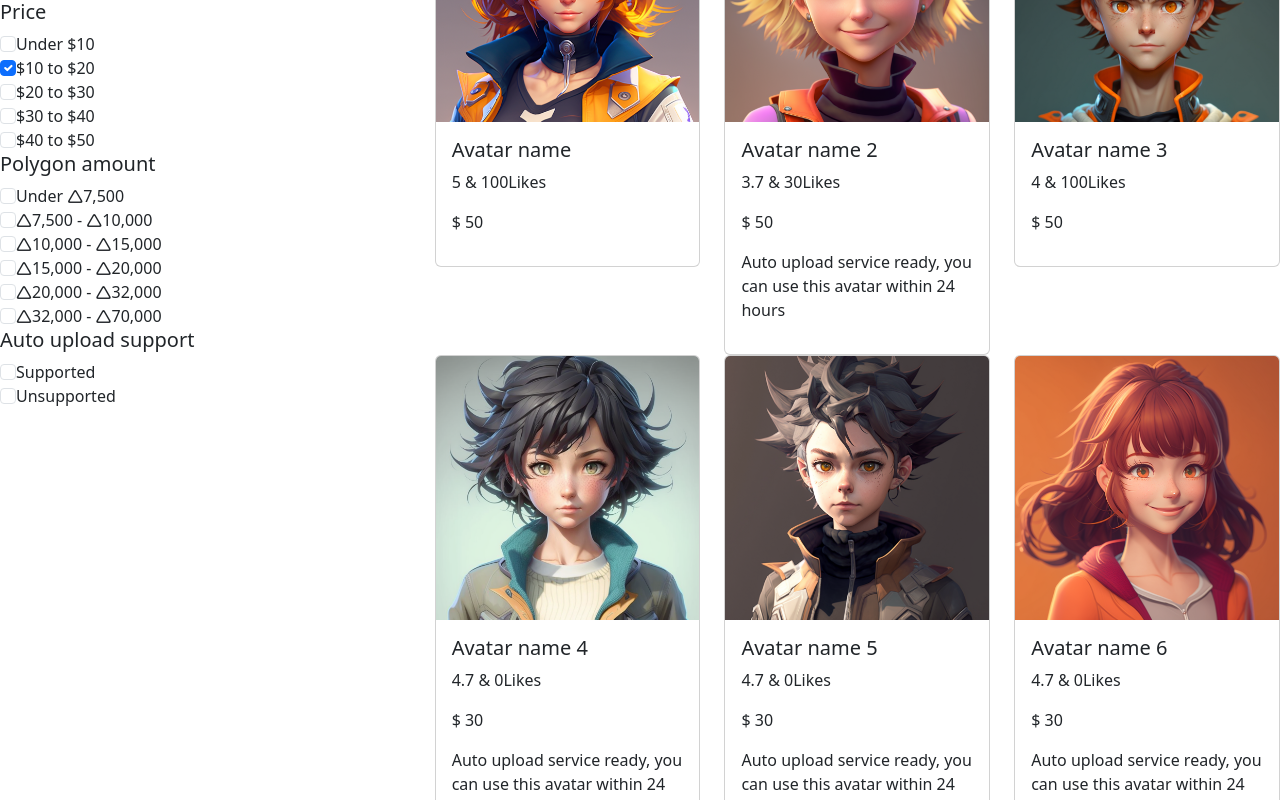
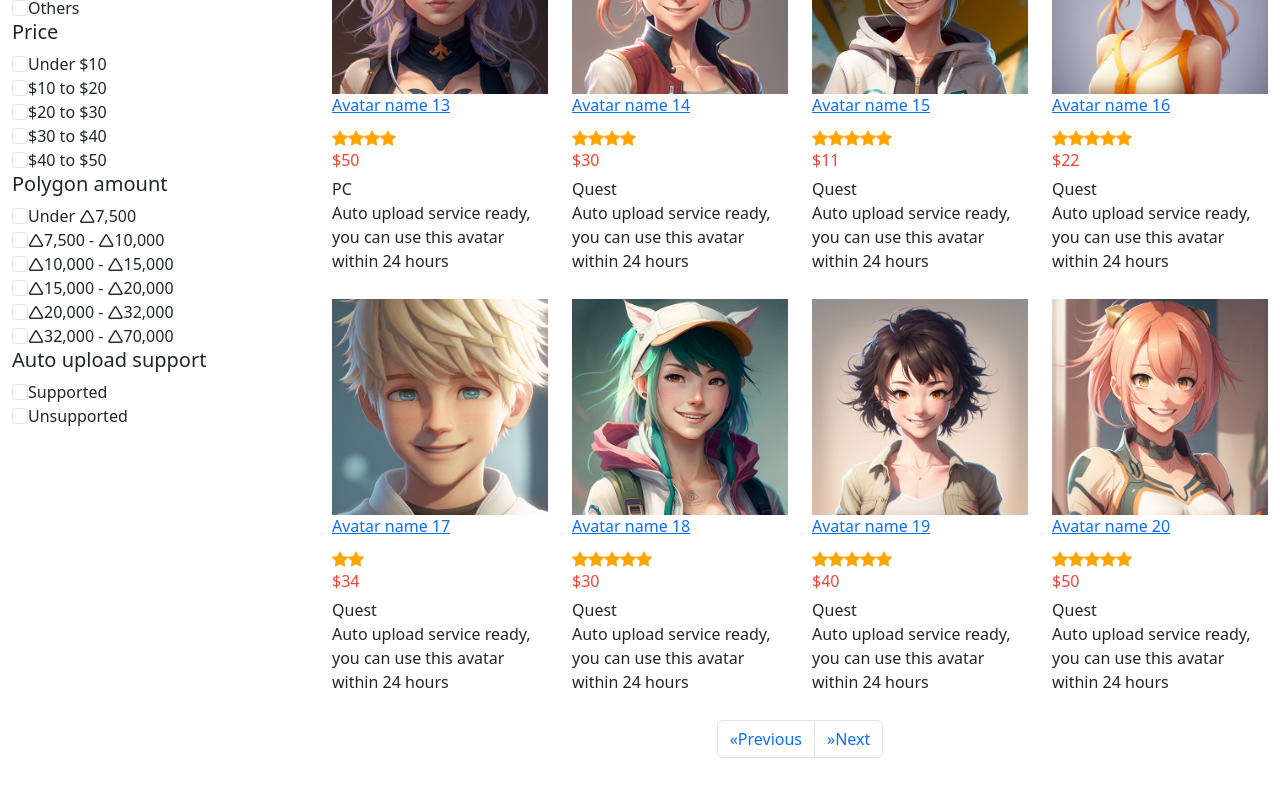
Before and after one commit to Fah1m09/AvatarStore, a React (Vite) app: page / in a window 1280 px wide. Shown: the part 240-1040 px from the top of the page. After the commit the page ends 1014 px from the top, so only its background shows below. Built offline with nearby package versions, Linux system fonts and the light colour scheme.

Commit message:
filter added

```diff
--- a/src/App.css
+++ b/src/App.css
@@ -0,0 +1,66 @@
+.productContainer{
+    margin-left: 0px;
+    margin-right: 0px;
+}
+
+body{margin-top:20px;}
+.box-product-outer {
+    margin-bottom: 10px;
+}
+.box-product-outer:hover {
+    outline: 1px solid #aaa;
+    -webkit-box-shadow: 0 6px 3px rgba(0, 0, 0, .175);
+            box-shadow: 0 6px 3px rgba(0, 0, 0, .175)
+}
+.tab-content .box-product-outer { margin-bottom: 0 }
+
+.box-product .img-wrapper {
+    position: relative;
+    overflow: hidden
+}
+.box-product .img-wrapper > :first-child {
+    position: relative;
+    display: block
+}
+.box-product .img-wrapper > a > img { width: 100% }
+
+.box-product .img-wrapper .tags > .label-tags a:hover { text-decoration: none }
+.box-product .img-wrapper > .option {
+    position: absolute;
+    top: auto;
+    right: 0;
+    bottom: -30px;
+    left: 0;
+    width: 200px;
+    height: 200px;
+    -webkit-transition: all .2s ease;
+         -o-transition: all .2s ease;
+            transition: all .2s ease;
+    text-align: center;
+    vertical-align: middle;
+    background-color: rgba(0, 0, 0, .55)
+}
+.box-product .img-wrapper .option > a {
+    font-size: 18px;
+    font-weight: normal;
+    display: inline-block;
+    padding: 0 4px;
+    color: #fff
+}
+.box-product .img-wrapper:hover > .option {
+    top: auto;
+    bottom: 0
+}
+.box-product h6 a { line-height: 1.4 }
+.price {
+    margin-bottom: 5px;
+    color: #f44336
+}
+.price .price-down {
+    margin-left: 5px;
+    padding: 2px 5px;
+    color: #fff;
+    background: #f44336
+}
+.rating i { color: #fc0 }
+.product-sorting-bar { border: 1px solid #e5e5e5 }
--- a/src/components/FilterMenu.jsx
+++ b/src/components/FilterMenu.jsx
@@ -1,43 +1,72 @@
 import { useState } from "react";
 import { useDispatch, useSelector } from "react-redux";
-import { content } from "../features/filter/filterSlice";
+import {
+  autoUploadSupport,
+  content,
+  polygonAmount,
+  price,
+} from "../features/filter/filterSlice";
 
 export default function FilterMenu() {
   const dispatch = useDispatch();
   const data = useSelector((state) => state.filter);
   const [filterData, setFilterData] = useState(data);
 
-  const handleFilter = (event) => {
+  const handleFilterContent = (event) => {
     let tempFilter = {
-      sort: filterData.sort,
-      filter: event.target.value,
+      content: event.target.value,
+      autoUploadSupport: filterData.autoUploadSupport,
+      price: filterData.price,
+      poligon: filterData.poligon,
     };
     setFilterData(tempFilter);
     dispatch(content(event.target.value));
+  };
+
+  const handleFilterAutoUpload = (event) => {
+    let tempFilter = {
+      content: filterData.content,
+      autoUploadSupport: event.target.value,
+      price: filterData.price,
+      poligon: filterData.poligon,
+    };
+    setFilterData(tempFilter);
+    dispatch(autoUploadSupport(event.target.value));
+  };
+
+  const handleFilterPrice = (event) => {
+    let tempFilter = {
+      content: filterData.content,
+      autoUploadSupport: filterData.autoUploadSupport,
+      price: event.target.value,
+      poligon: filterData.poligon,
+    };
+    setFilterData(tempFilter);
+    dispatch(price(event.target.value));
+  };
+
+  const handleFilterPolygonAmount = (event) => {
+    let tempFilter = {
+      content: filterData.content,
+      autoUploadSupport: filterData.autoUploadSupport,
+      price: filterData.price,
+      poligonAmount: event.target.value,
+    };
+    setFilterData(tempFilter);
+    dispatch(polygonAmount(event.target.value));
   };
 
   return (
     <div>
       <h5>Category</h5>
       <div>
-        <input
-          className="form-check-input"
-          type="checkbox"
-          value=""
-          id="flexCheckDefault"
-        />
+        <input className="form-check-input" type="checkbox" value="" />
         <label className="form-check-label" htmlFor="flexCheckDefault">
           FullAvatar
         </label>
       </div>
       <div>
-        <input
-          className="form-check-input"
-          type="checkbox"
-          value=""
-          id="flexCheckChecked"
-          checked
-        />
+        <input className="form-check-input" type="checkbox" value="" />
         <label className="form-check-label" htmlFor="flexCheckChecked">
           Others
         </label>
@@ -49,8 +78,8 @@ export default function FilterMenu() {
             className="form-check-input"
             type="checkbox"
             value="Quest"
-            checked={filterData.filter === "Quest"}
-            onChange={handleFilter}
+            checked={filterData.content === "Quest"}
+            onChange={handleFilterContent}
           />
           <label className="form-check-label" htmlFor="flexCheckDefault">
             VRChat(Quest)
@@ -61,8 +90,8 @@ export default function FilterMenu() {
             className="form-check-input"
             type="checkbox"
             value="PC"
-            checked={filterData.filter === "PC"}
-            onChange={handleFilter}
+            checked={filterData.content === "PC"}
+            onChange={handleFilterContent}
           />
           <label className="form-check-label" htmlFor="flexCheckChecked">
             VRChat(PCVR)
@@ -73,8 +102,8 @@ export default function FilterMenu() {
             className="form-check-input"
             type="checkbox"
             value="Other"
-            checked={filterData.filter === "Other"}
-            onChange={handleFilter}
+            checked={filterData.content === "Other"}
+            onChange={handleFilterContent}
           />
           <label className="form-check-label" htmlFor="flexCheckChecked">
             Others
@@ -87,8 +116,9 @@ export default function FilterMenu() {
           <input
             className="form-check-input"
             type="checkbox"
-            value=""
-            id="flexCheckDefault"
+            value="10"
+            checked={filterData.price === "10"}
+            onChange={handleFilterPrice}
           />
           <label className="form-check-label" htmlFor="flexCheckDefault">
             Under $10
@@ -98,9 +128,9 @@ export default function FilterMenu() {
           <input
             className="form-check-input"
             type="checkbox"
-            value=""
-            id="flexCheckChecked"
-            checked
+            value="10-20"
+            checked={filterData.price === "10-20"}
+            onChange={handleFilterPrice}
           />
           <label className="form-check-label" htmlFor="flexCheckChecked">
             $10 to $20
@@ -110,8 +140,9 @@ export default function FilterMenu() {
           <input
             className="form-check-input"
             type="checkbox"
-            value=""
-            id="flexCheckChecked"
+            value="20-30"
+            checked={filterData.price === "20-30"}
+            onChange={handleFilterPrice}
           />
           <label className="form-check-label" htmlFor="flexCheckChecked">
             $20 to $30
@@ -121,8 +152,9 @@ export default function FilterMenu() {
           <input
             className="form-check-input"
             type="checkbox"
-            value=""
-            id="flexCheckChecked"
+            value="30-40"
+            checked={filterData.price === "30-40"}
+            onChange={handleFilterPrice}
           />
           <label className="form-check-label" htmlFor="flexCheckChecked">
             $30 to $40
@@ -132,8 +164,9 @@ export default function FilterMenu() {
           <input
             className="form-check-input"
             type="checkbox"
-            value=""
-            id="flexCheckChecked"
+            value="40-50"
+            checked={filterData.price === "40-50"}
+            onChange={handleFilterPrice}
           />
           <label className="form-check-label" htmlFor="flexCheckChecked">
             $40 to $50
@@ -147,8 +180,9 @@ export default function FilterMenu() {
           <input
             className="form-check-input"
             type="checkbox"
-            value=""
-            id="flexCheckDefault"
+            value="7"
+            checked={filterData.poligonAmount === "7"}
+            onChange={handleFilterContent}
           />
           <label className="form-check-label" htmlFor="flexCheckDefault">
             Under 🛆7,500
@@ -158,8 +192,9 @@ export default function FilterMenu() {
           <input
             className="form-check-input"
             type="checkbox"
-            value=""
-            id="flexCheckChecked"
+            value="7-10"
+            checked={filterData.poligonAmount === "7-10"}
+            onChange={handleFilterPolygonAmount}
           />
           <label className="form-check-label" htmlFor="flexCheckChecked">
             🛆7,500 - 🛆10,000
@@ -169,8 +204,9 @@ export default function FilterMenu() {
           <input
             className="form-check-input"
             type="checkbox"
-            value=""
-            id="flexCheckChecked"
+            value="10-15"
+            checked={filterData.poligonAmount === "10-15"}
+            onChange={handleFilterPolygonAmount}
           />
           <label className="form-check-label" htmlFor="flexCheckChecked">
             🛆10,000 - 🛆15,000
@@ -180,8 +216,9 @@ export default function FilterMenu() {
           <input
             className="form-check-input"
             type="checkbox"
-            value=""
-            id="flexCheckChecked"
+            value="15-20"
+            checked={filterData.poligonAmount === "15-20"}
+            onChange={handleFilterPolygonAmount}
           />
           <label className="form-check-label" htmlFor="flexCheckChecked">
             🛆15,000 - 🛆20,000
@@ -191,8 +228,9 @@ export default function FilterMenu() {
           <input
             className="form-check-input"
             type="checkbox"
-            value=""
-            id="flexCheckChecked"
+            value="20-32"
+            checked={filterData.poligonAmount === "20-32"}
+            onChange={handleFilterPolygonAmount}
           />
           <label className="form-check-label" htmlFor="flexCheckChecked">
             🛆20,000 - 🛆32,000
@@ -202,8 +240,9 @@ export default function FilterMenu() {
           <input
             className="form-check-input"
             type="checkbox"
-            value=""
-            id="flexCheckChecked"
+            value="32-70"
+            checked={filterData.poligonAmount === "32-70"}
+            onChange={handleFilterPolygonAmount}
           />
           <label className="form-check-label" htmlFor="flexCheckChecked">
             🛆32,000 - 🛆70,000
@@ -216,8 +255,9 @@ export default function FilterMenu() {
           <input
             className="form-check-input"
             type="checkbox"
-            value=""
-            id="flexCheckDefault"
+            value="Supported"
+            checked={filterData.autoUploadSupport === "Supported"}
+            onChange={handleFilterAutoUpload}
           />
           <label className="form-check-label" htmlFor="flexCheckDefault">
             Supported
@@ -227,8 +267,9 @@ export default function FilterMenu() {
           <input
             className="form-check-input"
             type="checkbox"
-            value=""
-            id="flexCheckChecked"
+            value="Unsupported"
+            checked={filterData.autoUploadSupport === "Unsupported"}
+            onChange={handleFilterAutoUpload}
           />
           <label className="form-check-label" htmlFor="flexCheckChecked">
             Unsupported
--- a/src/components/Navbar.jsx
+++ b/src/components/Navbar.jsx
@@ -1,6 +1,10 @@
+import { useDispatch } from "react-redux";
 import Logo from "../../public/logo_avatown_manual_1_basi_inverse.png";
+import { setSearch } from "../features/filter/filterSlice";
 
 export default function Navbar() {
+  const dispatch = useDispatch();
+
   return (
     <nav className="navbar bg-primary">
       <div className="container-fluid">
@@ -12,6 +16,7 @@ export default function Navbar() {
             type="search"
             placeholder="Search"
             aria-label="Search"
+            onChange={(e) => dispatch(setSearch(e.target.value))}
           />
         </form>
         <a className="text-dark icon-link icon-link-hover" href="#">
--- a/src/components/Products/Products.jsx
+++ b/src/components/Products/Products.jsx
@@ -1,15 +1,106 @@
+import { useState } from "react";
 import { useSelector } from "react-redux";
+import { price } from "../../features/filter/filterSlice";
 
 export default function Products() {
   const { products } = useSelector((state) => state.product);
-  const { content } = useSelector((state) => state.filter);
+  const { search, content, autoUploadSupport, polygonAmount } = useSelector(
+    (state) => state.filter
+  );
+  const productsPerPage = 12;
 
-  const filtered = (product) => {
+  const numPages = Math.ceil(products.length / productsPerPage);
+
+  const [currentPage, setCurrentPage] = useState(1);
+
+  const startIndex = currentPage * productsPerPage;
+  const endIndex = startIndex + productsPerPage;
+  const currentProducts = products.slice(startIndex, endIndex);
+
+  const pageNum = () => {
+    for (let i = 0; i < { numPages }; i++) {
+      <li className="page-item">
+        <a className="page-link" href="#">
+          {i}
+        </a>
+      </li>;
+    }
+  };
+
+  const createElements = (n) => {
+    var elements = [];
+    for (let i = 0; i < n; i++) {
+      elements.push(
+        <svg
+          xmlns="http://www.w3.org/2000/svg"
+          width="16"
+          height="16"
+          fill="orange"
+          className="bi bi-star-fill "
+          viewBox="0 0 16 16"
+        >
+          <path d="M3.612 15.443c-.386.198-.824-.149-.746-.592l.83-4.73L.173 6.765c-.329-.314-.158-.888.283-.95l4.898-.696L7.538.792c.197-.39.73-.39.927 0l2.184 4.327 4.898.696c.441.062.612.636.282.95l-3.522 3.356.83 4.73c.078.443-.36.79-.746.592L8 13.187l-4.389 2.256z" />
+        </svg>
+      );
+    }
+    return elements;
+  };
+
+  const filteredContent = (product) => {
     switch (content) {
       case "Quest":
         return product.content === "Quest";
-      case "PCVR":
+      case "PC":
         return product.content === "PC";
+      case "Other":
+        return product.content == "Other";
+      default:
+        return true;
+    }
+  };
+
+  const filteredAutoUpload = (product) => {
+    switch (autoUploadSupport) {
+      case "Supported":
+        return product.autoUpload === true;
+      case "Unsupported":
+        return product.autoUpload === false;
+      default:
+        return true;
+    }
+  };
+
+  const filteredPrice = (product) => {
+    switch (price) {
+      case "10":
+        return product.price < 10;
+      case "10-20":
+        return product.price > 10 && product.price < 20;
+      case "20-30":
+        return product.price > 20 && product.price < 30;
+      case "30-40":
+        return product.price > 30 && product.price < 40;
+      case "40-50":
+        return product.price > 40 && product.price < 50;
+      default:
+        return true;
+    }
+  };
+
+  const filteredPolygon = (product) => {
+    switch (polygonAmount) {
+      case "7":
+        return product.poligon < 7500;
+      case "7-10":
+        return product.poligon > 7500 && product.poligon < 10000;
+      case "10-15":
+        return product.poligon > 10000 && product.poligon < 15000;
+      case "15-20":
+        return product.poligon > 15000 && product.poligon < 20000;
+      case "20-32":
+        return product.poligon > 20000 && product.poligon < 32000;
+      case "32-70":
+        return product.poligon > 32000 && product.poligon < 700000;
       default:
         return true;
     }
@@ -17,32 +108,62 @@ export default function Products() {
 
   return (
     <div className="row">
-      {products
-        .filter((product) => filtered(product))
+      {currentProducts
+        .filter((product) =>
+          search !== ""
+            ? product.name.toLowerCase().includes(search.toLowerCase())
+            : currentProducts
+        )
+        .filter((product) => filteredContent(product))
+        .filter((product) => filteredPrice(product))
+        .filter((product) => filteredPolygon(product))
+        .filter((product) => filteredAutoUpload(product))
         .map((prod) => (
-          <div key={prod.id} className="col-sm-4">
-            <div className="card">
-              <img
-                src={prod.img}
-                className="card-img-top"
-                alt="product image"
-              />
-              <div className="card-body">
-                <h5 className="card-title">{prod.name}</h5>
+          <div key={prod.id} className="col-sm-4 col-md-3 box-product-outer">
+            <div className="box-product">
+              <div className="img-wrapper">
+                <a href="detail.html">
+                  <img alt="product" src={prod.img} />
+                </a>
+              </div>
+              <h6>
+                <a href="detail.html">{prod.name}</a>
+              </h6>
+              <div className="">{createElements(prod.rating)}</div>
+              <div className="price">
+                <div>${prod.price}</div>
+              </div>
+              <div>
+                {prod.content}
                 <p>
-                  {prod.rating} & {prod.likes}Likes
+                  Auto upload service ready, you can use this avatar within 24
+                  hours
                 </p>
-                <p>$ {prod.price}</p>
-                {prod.autoUpload && (
-                  <p>
-                    Auto upload service ready, you can use this avatar within 24
-                    hours
-                  </p>
-                )}
               </div>
             </div>
           </div>
         ))}
+      <div className="d-flex align-items-center justify-content-center">
+        <nav aria-label="Page navigation example">
+          <ul className="pagination">
+            <li className="page-item">
+              <a className="page-link" href="#" aria-label="Previous">
+                <span aria-hidden="true">&laquo;</span>
+                <span className="sr-only">Previous</span>
+              </a>
+            </li>
+
+            {pageNum}
+
+            <li className="page-item">
+              <a className="page-link" href="#" aria-label="Next">
+                <span aria-hidden="true">&raquo;</span>
+                <span className="sr-only">Next</span>
+              </a>
+            </li>
+          </ul>
+        </nav>
+      </div>
     </div>
   );
 }
--- a/src/features/filter/filterSlice.js
+++ b/src/features/filter/filterSlice.js
@@ -1,20 +1,36 @@
 import { createSlice } from "@reduxjs/toolkit";
 
 const initialState = {
-    sort: "default",
-    content: "PC",
+    sort: "All",
+    content: "All",
     autoUploadSupport: "All",
+    price: "All",
+    polygonAmount: "All",
+    category: "All",
+    search: ""
 };
 
 const filterSlice = createSlice({
     name: "filter",
     initialState,
     reducers: {
+        setSearch: (state, action) => {
+            state.search = action.payload
+        },
         sort: (state, action) => {
             state.sort = action.payload
         },
         content: (state, action) => {
             state.content = action.payload
+        },
+        price: (state, action) => {
+            state.price = action.payload
+        },
+        polygonAmount: (state, action) => {
+            state.polygonAmount = action.payload
+        },
+        category: (state, action) => {
+            state.category = action.payload
         },
         autoUploadSupport: (state, action) => {
             state.autoUploadSupport = action.payload
@@ -24,4 +40,4 @@ const filterSlice = createSlice({
 });
 
 export default filterSlice.reducer;
-export const { sort, content, autoUploadSupport } = filterSlice.actions;
+export const {  setSearch, sort, content, price, polygonAmount, category, autoUploadSupport } = filterSlice.actions;
--- a/src/pages/Home.jsx
+++ b/src/pages/Home.jsx
@@ -3,18 +3,16 @@ import Products from "../components/Products/Products";
 
 export default function Home() {
   return (
-    <div>
-      <div>
-        <div className="row">
-          <div className="col-sm-4">
-            <FilterMenu />
-          </div>
-          <div className="col-sm-8">
-            <h3>All items</h3>
-            <Products />
-          </div>
+    <>
+      <div className="row productContainer">
+        <div className="col-sm-3">
+          <FilterMenu />
+        </div>
+        <div className="col-sm-9">
+          <h3>All items</h3>
+          <Products />
         </div>
       </div>
-    </div>
+    </>
   );
 }
```
Also changed, not shown: src/features/product/productSlice.js (+27 -7 lines).
